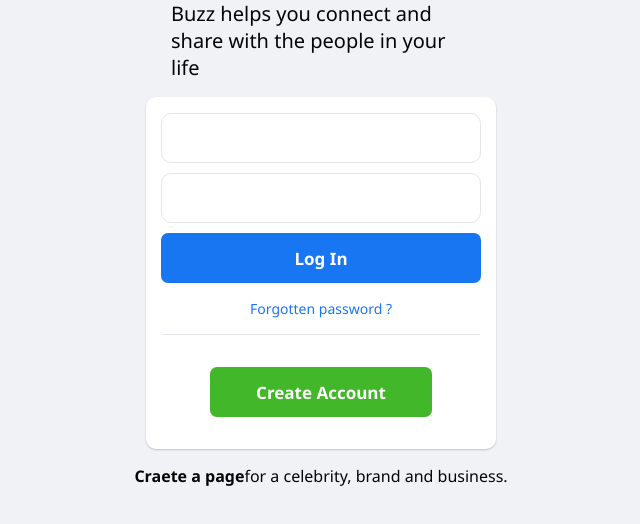
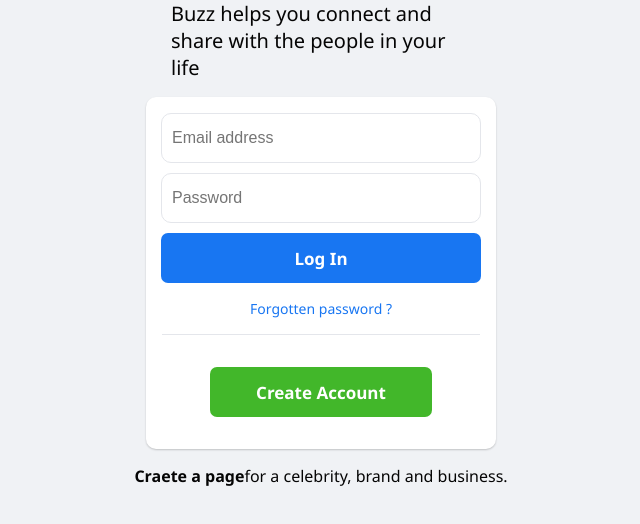
Before and after one commit to venkateshprasad598/BuzzBook, a React (Create React App) app in the folder frontend/: page /login in a window 1280 px wide. Shown: the top 524 px of the page, without its empty margins (319-959 px from the left). Built offline with nearby package versions, Linux system fonts and the light colour scheme.

Commit message:
No coding today

```diff
--- a/frontend/src/components/inputs/loginInput/index.js
+++ b/frontend/src/components/inputs/loginInput/index.js
@@ -1,15 +1,22 @@
 import "./style.css";
 import React from "react";
-import { useField } from "formik";
+import { ErrorMessage, useField } from "formik";
 
-const LoginInput = ({ type, name, placeholder, ...props }) => {
+const LoginInput = ({ placeholder, ...props }) => {
   const [field, meta] = useField(props);
+  console.log({ meta });
+  console.log("Hello");
+  console.log("No session today");
   return (
     <div className="input_wrap">
+      <div>
+        {meta.touched && meta.error && <ErrorMessage name={field.name} />}
+      </div>
       <input
         type={field.type}
         name={field.name}
-        placeholder={field.placeholder}
+        placeholder={placeholder}
+        {...field}
         {...props}
       />
     </div>
--- a/frontend/src/pages/login/index.js
+++ b/frontend/src/pages/login/index.js
@@ -1,6 +1,7 @@
 import "./style.css";
 import React from "react";
 import { Formik, Form } from "formik";
+import * as Yup from "yup";
 import { Link } from "react-router-dom";
 import LoginInput from "../../components/inputs/loginInput";
 import { useState } from "react";
@@ -14,10 +15,15 @@ const Login = () => {
   const { email, password } = login;
   console.log(login);
   const handleChange = (e) => {
-    console.log(e);
     const { name, value } = e.target;
     console.log({ name, value });
+    setLogin({ ...loginInfo, [name]: value });
   };
+  const loginValidaton = Yup.object({
+    email: Yup.string()
+      .required("Email address is required")
+      .email("Must be a valid email"),
+  });
 
   return (
     <div className="login">
@@ -37,6 +43,7 @@ const Login = () => {
                   email,
                   password,
                 }}
+                validationSchema={loginValidaton}
               >
                 {(formik) => {
                   return (
```
